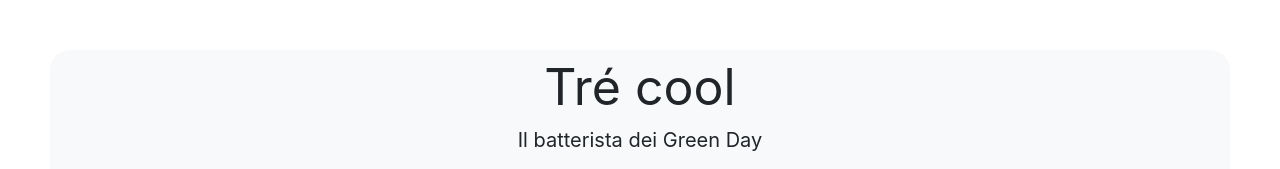
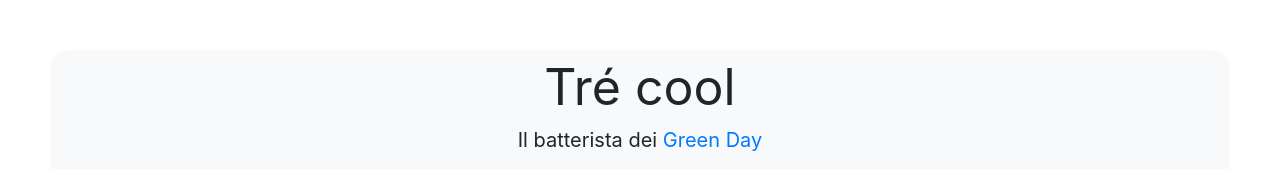
Before and after one commit to Emcoc/emcoc.github.io, a plain HTML site: page index.html in a window 1280 px wide. Shown: the top 169 px of the page. Drawn offline with nearby package versions, Linux system fonts and the light colour scheme; grey boxes are pictures that could not be loaded.

Commit message:
Update index.html

```diff
--- a/index.html
+++ b/index.html
@@ -9,7 +9,7 @@
     <div class="bg-light body">
   <div class="title">
     Tré cool
-    <p style="font-size: 20px">Il batterista dei Green Day</p>
+    <p style="font-size: 20px">Il batterista dei <a href="boh.html">Green Day</a></p>
   </div>
   <div>
     <img src="https://upload.wikimedia.org/wikipedia/commons/thumb/5/5f/RiP2013_GreenDay_Tre_Cool_0002.jpg/200px-RiP2013_GreenDay_Tre_Cool_0002.jpg">   </img>
```
